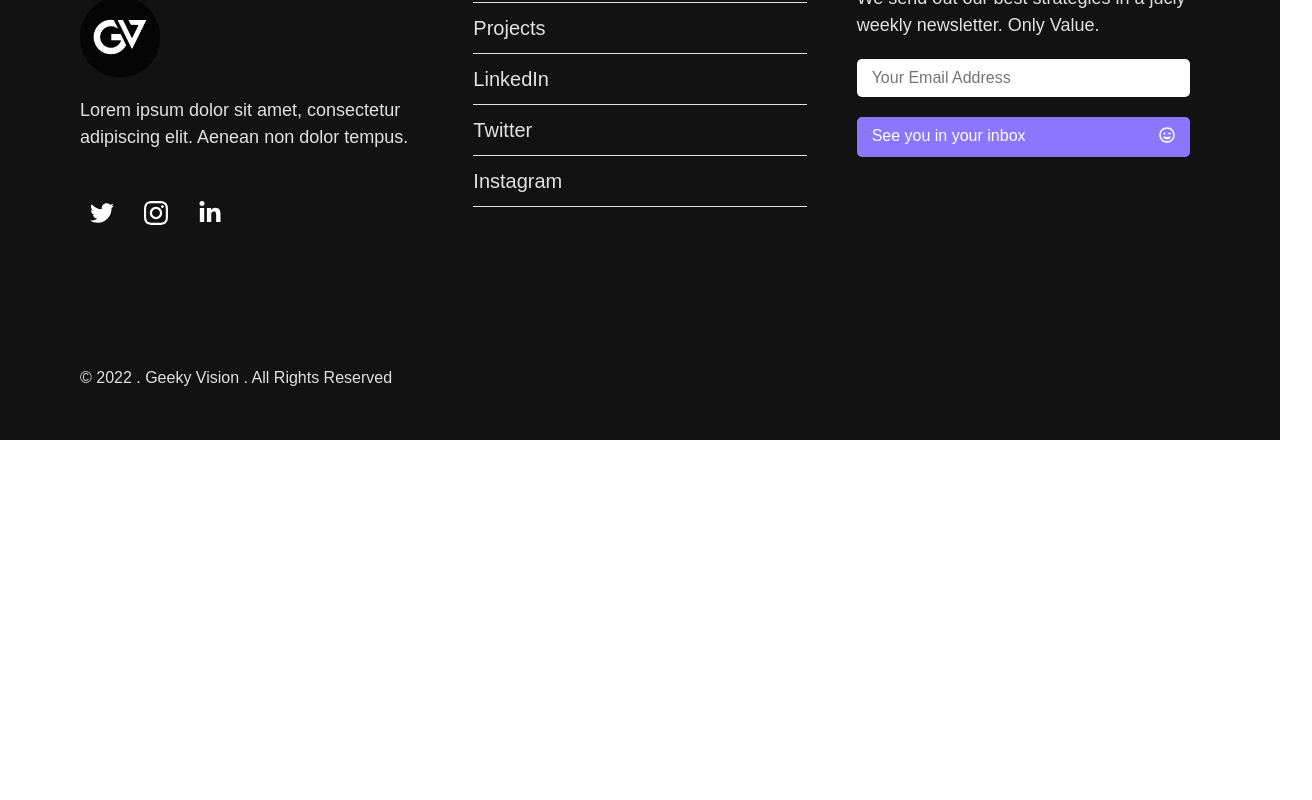
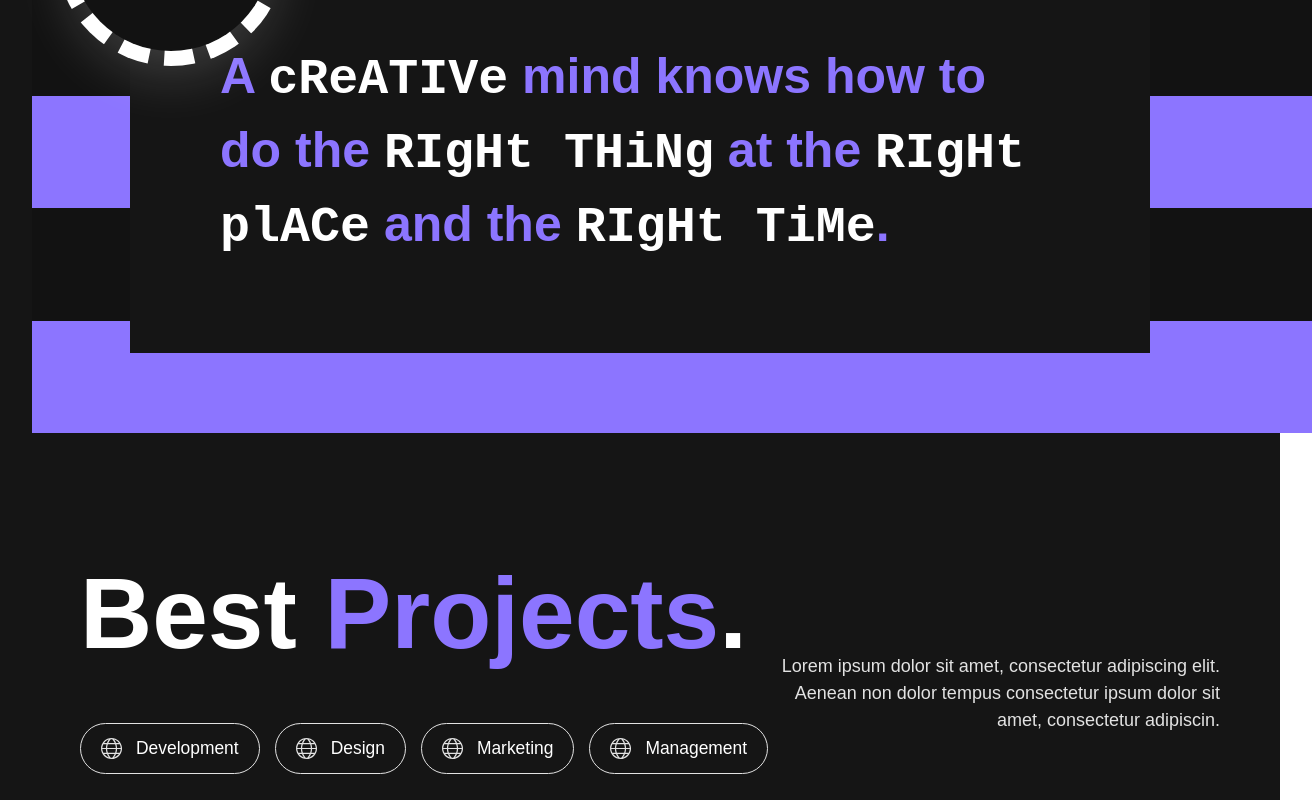
Before and after one commit to himakhaitan/GV-Website, a Next.js app: page / in a window 1280 px wide. Shown: the part 2420-3220 px from the top of the page, 1312 px wide, since content can reach past the window. Before the commit the page ends 2860 px from the top, so only its background shows below. Built offline with nearby package versions, Linux system fonts and the light colour scheme.

Commit message:
Project Init

```diff
--- /dev/null
+++ b/components/Label.jsx
@@ -0,0 +1,12 @@
+import classes from "../styles/components/Label.module.css";
+
+const Label = ({ Icon, text }) => {
+  return (
+    <div className={classes.label}>
+      <div className={classes.label_icon}>{Icon}</div>
+      <h5 className={`color-tertiary ${classes.label_text}`}>{text}</h5>
+    </div>
+  );
+};
+
+export default Label;
--- a/pages/index.js
+++ b/pages/index.js
@@ -6,18 +6,18 @@ import { FaTwitter, FaLinkedinIn } from "react-icons/fa";
 import { SiInstagram } from "react-icons/si";
 import { BsArrowUpRight } from "react-icons/bs";
 import { TfiWorld } from "react-icons/tfi";
-
+import Label from "../components/Label";
 import Social from "../components/Social";
 import Link from "next/link";
 
-const ServiceItem = ({ Icon, text }) => {
-  return (
-    <div className={classes.service_item}>
-      <div className={classes.service_item_icon}>{Icon}</div>
-      <h5 className={`color-tertiary ${classes.service_item_text}`}>{text}</h5>
-    </div>
-  );
-};
+// const ServiceItem = ({ Icon, text }) => {
+//   return (
+//     <div className={classes.service_item}>
+//       <div className={classes.service_item_icon}>{Icon}</div>
+//       <h5 className={`color-tertiary ${classes.service_item_text}`}>{text}</h5>
+//     </div>
+//   );
+// };
 
 const ServiceBar = ({ text, image = "/images/display/home.jpeg" }) => {
   return (
@@ -93,7 +93,7 @@ export default function Home() {
             src='/images/display/home.jpeg'
           />
           <Link href='/'>
-            <div className={classes.home_second_cta}>
+            <div className={classes.home_second_cta + " " + classes.home_cta}>
               <h3 className='color-tertiary'>Have a Look!</h3>
             </div>
           </Link>
@@ -122,10 +122,10 @@ export default function Home() {
               </p>
             </div>
             <div className={classes.home_fourth_right}>
-              <ServiceItem Icon={<TfiWorld />} text='Development' />
-              <ServiceItem Icon={<TfiWorld />} text='Design' />
-              <ServiceItem Icon={<TfiWorld />} text='Marketing' />
-              <ServiceItem Icon={<TfiWorld />} text='Management' />
+              <Label Icon={<TfiWorld />} text='Development' />
+              <Label Icon={<TfiWorld />} text='Design' />
+              <Label Icon={<TfiWorld />} text='Marketing' />
+              <Label Icon={<TfiWorld />} text='Management' />
             </div>
           </div>
           <div className={classes.home_fourth_sec}>
@@ -140,6 +140,43 @@ export default function Home() {
             />
           </div>
         </div>
+        <div className={classes.home_fifth}>
+          <div className={classes.home_fifth_container}>
+            <h2>
+              A <span className={classes.home_fifth_text}>cReATIVe</span> mind
+              knows how to do the{" "}
+              <span className={classes.home_fifth_text}>RIgHt THiNg</span> at
+              the <span className={classes.home_fifth_text}>RIgHt plACe</span>{" "}
+              and the{" "}
+              <span className={classes.home_fifth_text}>RIgHt TiMe</span>.
+            </h2>
+            <Link href='/'>
+              <div className={classes.home_fifth_cta + " " + classes.home_cta}>
+                <h3 className='color-tertiary'>How bout'a Coffee?</h3>
+              </div>
+            </Link>
+          </div>
+        </div>
+        <div className={classes.home_sixth}>
+          <div className={classes.home_sixth_header}>
+            <div>
+              <h1 className='margin-bottom-large color-tertiary'>
+                Best <span className='color-secondary'>Projects</span>.
+              </h1>
+              <div className={classes.home_sixth_labels}>
+                <Label Icon={<TfiWorld />} text='Development' />
+                <Label Icon={<TfiWorld />} text='Design' />
+                <Label Icon={<TfiWorld />} text='Marketing' />
+                <Label Icon={<TfiWorld />} text='Management' />
+              </div>
+            </div>
+            <p className={classes.home_sixth_text + " margin-bottom-medium"}>
+              Lorem ipsum dolor sit amet, consectetur adipiscing elit. Aenean
+              non dolor tempus consectetur ipsum dolor sit amet, consectetur adipiscin.
+            </p>
+          </div>
+          <div></div>
+        </div>
       </section>
     </>
   );
--- a/styles/Home.module.css
+++ b/styles/Home.module.css
@@ -55,6 +55,11 @@
 }
 
 .home_second_cta {
+  top: 20%;
+  left: 65%;
+}
+
+.home_cta {
   display: flex;
   z-index: 10;
   align-items: center;
@@ -67,8 +72,7 @@
   background-color: var(--color-primary);
   transform: translate(-50%, -50%);
   position: absolute;
-  top: 20%;
-  left: 65%;
+
   box-shadow: 0rem 2rem 6rem rgba(255, 255, 255, 0.2);
   outline: 1.5rem dashed var(--color-secondary);
   transition: all 0.2s ease-in-out;
@@ -142,41 +146,7 @@
   border-top: 1px solid rgb(81, 81, 81);
 }
 
-/* Service Item */
 
-.service_item {
-  display: grid;
-  color: var(--color-grey);
-  font-size: 2.1rem;
-  grid-template-rows: 1fr;
-  grid-template-columns: max-content max-content;
-  grid-column-gap: 1.4rem;
-  align-items: center;
-  padding: 1.4rem 2rem;
-  border-radius: 10rem;
-  transition: all 0.2s ease-in-out;
-  border: 1px solid var(--color-grey);
-  cursor: pointer;
-}
-.service_item:hover {
-  background-color: var(--color-secondary);
-  border: 1px solid var(--color-secondary);
-  box-shadow: 0rem 2rem 6rem rgba(255, 255, 255, 0.08);
-}
-
-.service_item:hover .service_item_icon {
-  color: var(--color-tertiary);
-}
-
-.service_item_text {
-  font-weight: 300;
-  transition: all 0.2s ease-in-out;
-}
-
-.service_item_icon {
-  line-height: 0;
-  transition: all 0.2s ease-in-out;
-}
 
 /* Service Bar */
 
@@ -280,3 +250,106 @@
 .service_bar:hover .service_bar_img::after {
   display: block;
 }
+
+/* Fifth Section */
+
+.home_fifth {
+  padding: 8rem;
+  background-color: var(--color-grey-dark);
+  position: relative;
+}
+.home_fifth_container {
+  margin: 5rem;
+  background-color: var(--color-grey-dark);
+  padding: 9rem;
+  position: relative;
+  z-index: 2;
+}
+
+.home_fifth:hover::before {
+  background-image: linear-gradient(
+    to bottom,
+    var(--color-primary) 0%,
+    var(--color-primary) 20%,
+    var(--color-secondary) 20%,
+    var(--color-secondary) 40%,
+    var(--color-primary) 40%,
+    var(--color-primary) 60%,
+    var(--color-secondary) 60%,
+    var(--color-secondary) 80%,
+    var(--color-primary) 80%,
+    var(--color-primary) 100%
+  );
+}
+
+.home_fifth::before {
+  content: " ";
+  display: block;
+  transition: all 0.2s ease-in-out;
+  position: absolute;
+  top: 7.5%;
+  left: 2.5%;
+  width: 100%;
+  background-image: linear-gradient(
+    to bottom,
+    var(--color-secondary) 0%,
+    var(--color-secondary) 20%,
+    var(--color-primary) 20%,
+    var(--color-primary) 40%,
+    var(--color-secondary) 40%,
+    var(--color-secondary) 60%,
+    var(--color-primary) 60%,
+    var(--color-primary) 80%,
+    var(--color-secondary) 80%,
+    var(--color-secondary) 100%
+  );
+  height: 85%;
+  z-index: 1;
+}
+
+.home_fifth_text {
+  position: relative;
+  font-family: var(--font-secondary);
+  color: var(--color-tertiary);
+}
+
+.home_fifth_container > h2 {
+  user-select: none;
+  font-weight: 700;
+  position: relative;
+  color: var(--color-secondary);
+  line-height: 1.4;
+  font-size: 5rem;
+  z-index: 3;
+}
+
+.home_fifth_cta {
+  top: 00%;
+  left: 4%;
+  outline-color: var(--color-tertiary);
+}
+
+/* Sixth Edition */
+
+.home_sixth {
+  padding: 8rem;
+  background-color: var(--color-grey-dark);
+}
+
+.home_sixth_header {
+  display: grid;
+  grid-template-columns: 60% 40%;
+  grid-column-gap: 2rem;
+  align-items: flex-end;
+}
+
+.home_sixth_text {
+  color: var(--color-grey);
+  text-align: right;
+}
+
+.home_sixth_labels {
+  display: flex;
+  row-gap: 1.5rem;
+  column-gap: 1.5rem;
+}
--- /dev/null
+++ b/styles/components/Label.module.css
@@ -0,0 +1,35 @@
+/* Service Item */
+
+.label {
+  display: grid;
+  color: var(--color-grey);
+  font-size: 2.1rem;
+  grid-template-rows: 1fr;
+  grid-template-columns: max-content max-content;
+  grid-column-gap: 1.4rem;
+  align-items: center;
+  padding: 1.4rem 2rem;
+  border-radius: 10rem;
+  transition: all 0.2s ease-in-out;
+  border: 1px solid var(--color-grey);
+  cursor: pointer;
+}
+.label:hover {
+  background-color: var(--color-secondary);
+  border: 1px solid var(--color-secondary);
+  box-shadow: 0rem 2rem 6rem rgba(255, 255, 255, 0.08);
+}
+
+.label:hover .label_icon {
+  color: var(--color-tertiary);
+}
+
+.label_text {
+  font-weight: 300;
+  transition: all 0.2s ease-in-out;
+}
+
+.label_icon {
+  line-height: 0;
+  transition: all 0.2s ease-in-out;
+}
```
